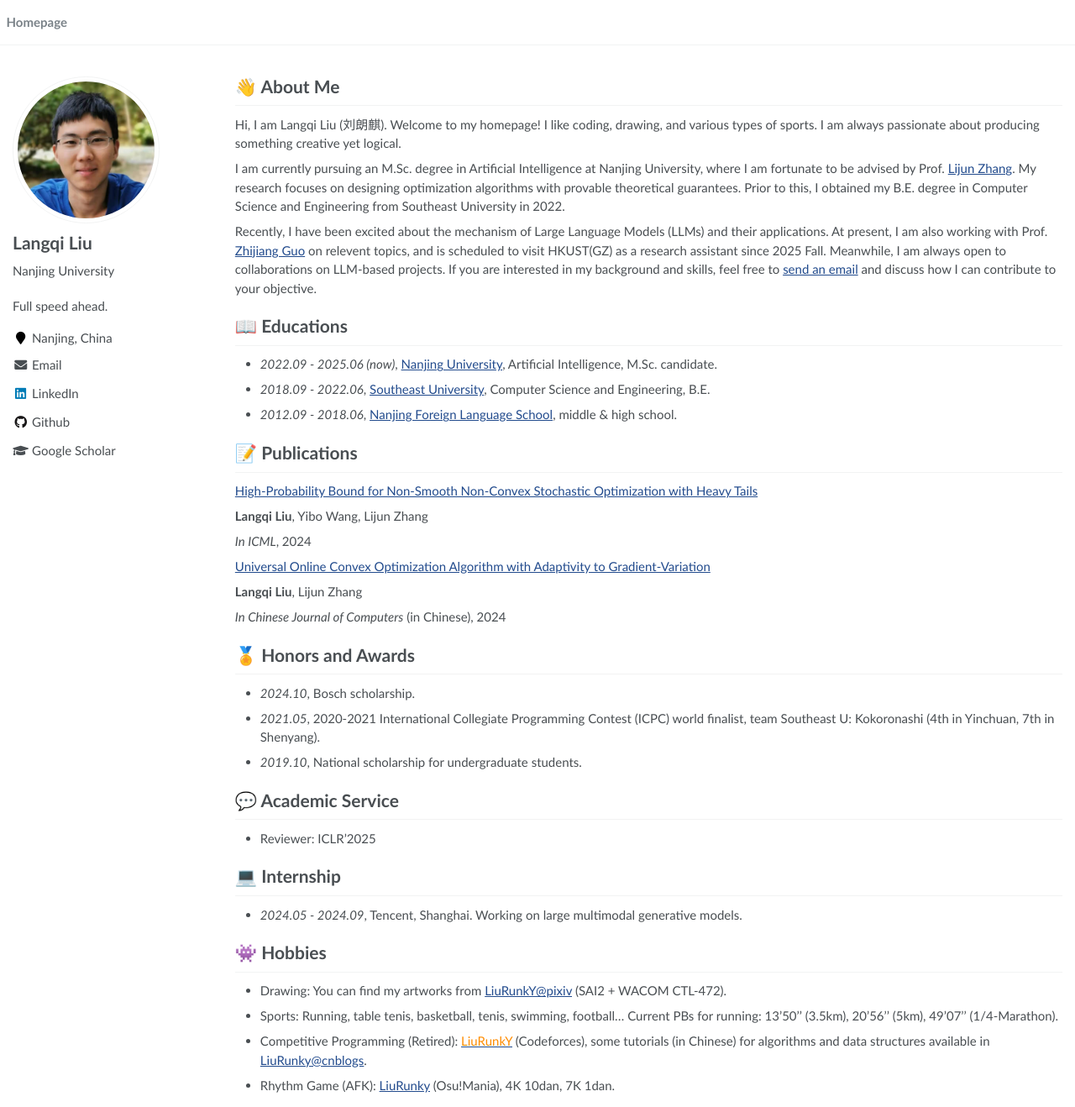
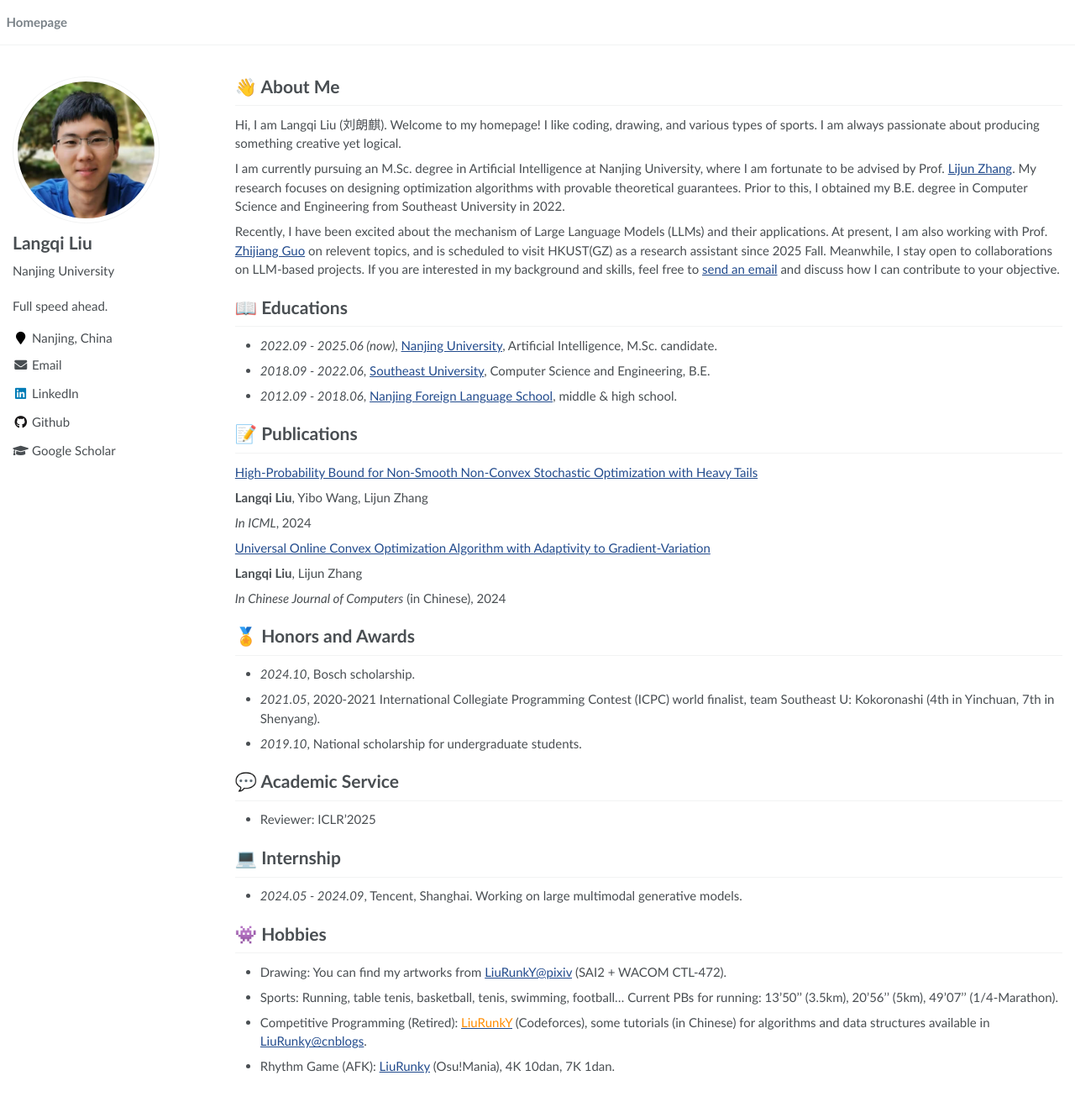
Before and after one commit to LiuRunky/LiuRunky.github.io, a Jekyll site: the page built from _pages/about.md, in a window 1280 px wide and 1318 px high. Shown: the whole window at 84% size. Built offline with Jekyll 4.4.1, drawn with Linux system fonts in a browser that asks for light colours.

Commit message:
Update files

```diff
--- a/_pages/about.md
+++ b/_pages/about.md
@@ -28,7 +28,7 @@ Prior to this, I obtained my B.E. degree in Computer Science and Engineering fro
 
 Recently, I have been excited about the mechanism of Large Language Models (LLMs) and their applications.
 At present, I am also working with Prof. [Zhijiang Guo](https://cartus.github.io/) on relevent topics, and is scheduled to visit HKUST(GZ) as a research assistant since 2025 Fall.
-Meanwhile, I am always open to collaborations on LLM-based projects.
+Meanwhile, I stay open to collaborations on LLM-based projects.
 If you are interested in my background and skills, feel free to [send an email](mailto:liurunky@gmail.com) and discuss how I can contribute to your objective.
 
 
```
